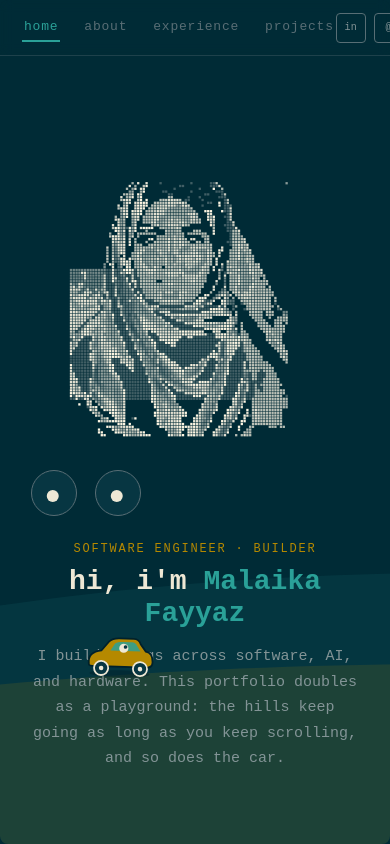
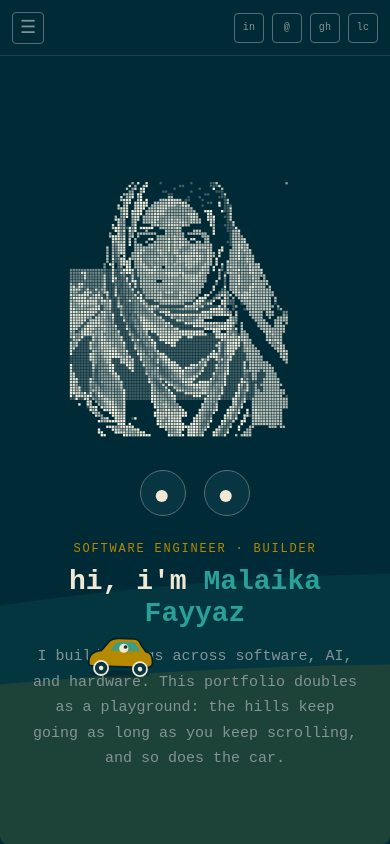
Before and after one commit to MalaikaFayyaz/portfolio, a React (Vite) app: page / in a window 390 px wide. Built offline with nearby package versions, Linux system fonts and the light colour scheme.

Commit message:
eyes on the home page and the navbar made responsive

```diff
--- a/src/components/PortfolioNav.jsx
+++ b/src/components/PortfolioNav.jsx
@@ -1,22 +1,54 @@
+import { useState } from "react";
 import Badge from "./Badge";
 import { PAGES } from "../data";
 
 export default function PortfolioNav({ activePage, goTo }) {
+  const [menuOpen, setMenuOpen] = useState(false);
+
+  const navigate = (index) => {
+    goTo(index);
+    setMenuOpen(false);
+  };
+
   return (
     <nav className="pf-nav">
       <div className="pf-nav-links">
         {PAGES.map((p, i) => (
-          <button key={p} className={"pf-nav-link" + (activePage === i ? " active" : "")} onClick={() => goTo(i)}>
+          <button key={p} className={"pf-nav-link" + (activePage === i ? " active" : "")} onClick={() => navigate(i)}>
             {p}
           </button>
         ))}
       </div>
+      <button
+        type="button"
+        className="pf-menu-toggle"
+        onClick={() => setMenuOpen((open) => !open)}
+        aria-expanded={menuOpen}
+        aria-controls="mobile-page-menu"
+        aria-label="Toggle page navigation"
+      >
+        ☰
+      </button>
       <div className="pf-badges">
         <Badge href="https://www.linkedin.com/in/malaika-fayyaz-a09baa265/" title="LinkedIn">in</Badge>
         <Badge href="mailto:0915malaika@gmail.com" title="Email">@</Badge>
         <Badge href="https://github.com/MalaikaFayyaz" title="GitHub">gh</Badge>
         <Badge href="https://leetcode.com/u/0915malaika/" title="LeetCode">lc</Badge>
       </div>
+      {menuOpen && (
+        <div id="mobile-page-menu" className="pf-mobile-menu">
+          {PAGES.map((p, i) => (
+            <button
+              key={p}
+              type="button"
+              className={"pf-mobile-menu-link" + (activePage === i ? " active" : "")}
+              onClick={() => navigate(i)}
+            >
+              {p}
+            </button>
+          ))}
+        </div>
+      )}
     </nav>
   );
 }
--- a/src/styles.css
+++ b/src/styles.css
@@ -90,6 +90,11 @@ button, a {
   gap: 8px;
 }
 
+.pf-menu-toggle,
+.pf-mobile-menu {
+  display: none;
+}
+
 .badge {
   width: 30px;
   height: 30px;
@@ -107,6 +112,71 @@ button, a {
 .badge:hover {
   border-color: var(--cyan);
   color: var(--cyan);
+}
+
+@media (max-width: 700px) {
+  .pf-nav {
+    padding: 0 12px;
+  }
+
+  .pf-nav-links {
+    display: none;
+  }
+
+  .pf-menu-toggle {
+    display: grid;
+    width: 32px;
+    height: 32px;
+    place-items: center;
+    border: 1px solid var(--muted);
+    border-radius: 4px;
+    background: transparent;
+    color: var(--body);
+    cursor: pointer;
+    font-size: 18px;
+    line-height: 1;
+  }
+
+  .pf-menu-toggle:hover,
+  .pf-menu-toggle:focus-visible {
+    border-color: var(--cyan);
+    color: var(--cyan);
+    outline: none;
+  }
+
+  .pf-mobile-menu {
+    position: absolute;
+    top: 56px;
+    right: 0;
+    left: 0;
+    display: grid;
+    grid-template-columns: repeat(4, minmax(0, 1fr));
+    width: 100%;
+    min-height: 36px;
+    border-bottom: 1px solid rgba(88, 110, 117, 0.35);
+    background: rgba(0, 43, 54, 0.96);
+    box-shadow: 0 8px 14px rgba(0, 0, 0, 0.2);
+  }
+
+  .pf-mobile-menu-link {
+    min-height: 36px;
+    border: 0;
+    border-right: 1px solid rgba(88, 110, 117, 0.25);
+    background: transparent;
+    color: var(--body);
+    cursor: pointer;
+    font-family: inherit;
+    font-size: 11px;
+    text-transform: lowercase;
+  }
+
+  .pf-mobile-menu-link:last-child { border-right: 0; }
+  .pf-mobile-menu-link.active,
+  .pf-mobile-menu-link:hover { background: rgba(42, 161, 152, 0.12); color: var(--cyan); }
+
+  .eyes-wrap {
+    justify-content: center;
+  }
 }
 
 .pf-scroll {
```
Also changed, not shown: 5 other files (tests, documents, lock files or other folders).
